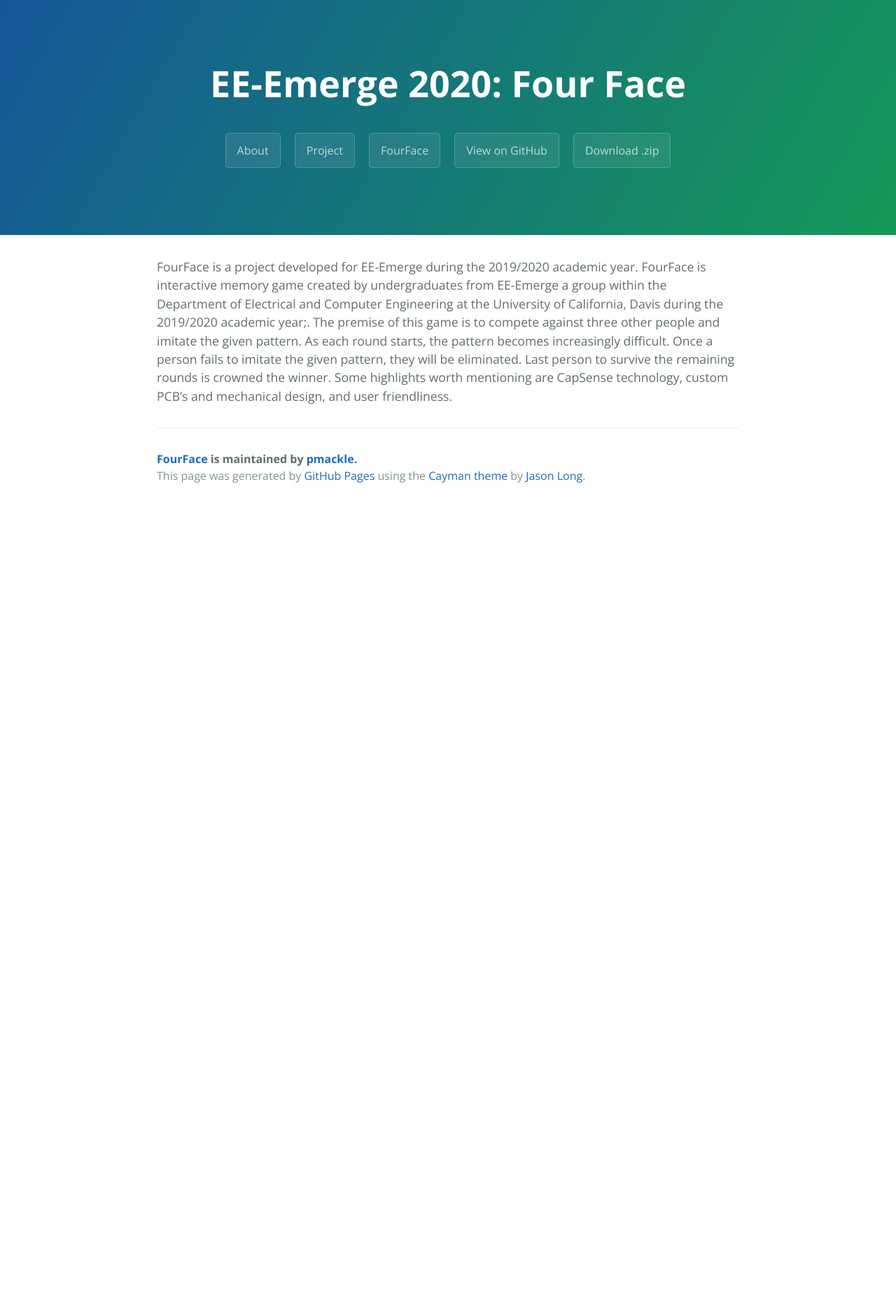
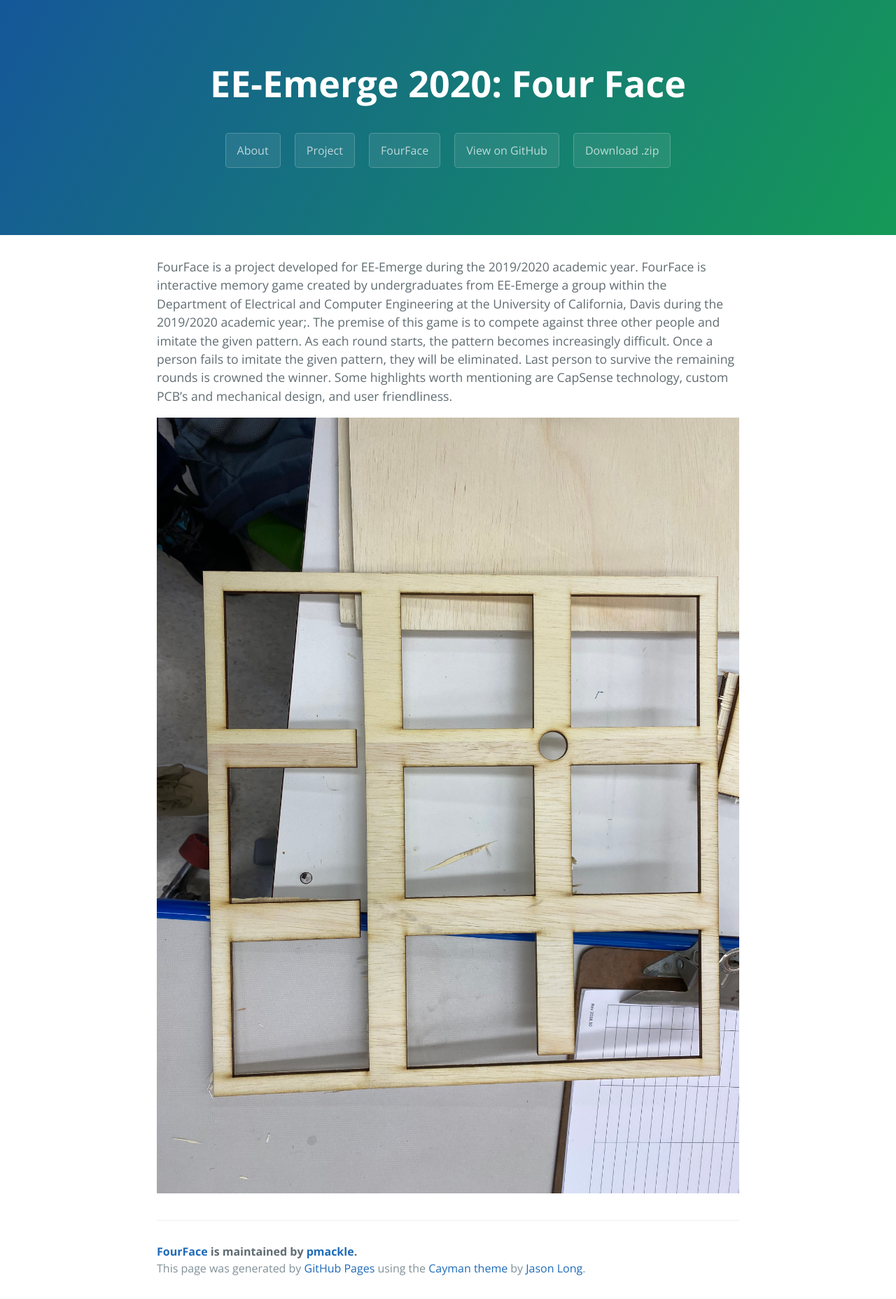
Before and after one commit to pmackle/EE-Emerge-2020-FourFace, a Jekyll site: the page built from docs/About.md, in a window 1280 px wide. Shown: the whole page at 70% size. Built offline with Jekyll 4.4.1, drawn with Linux system fonts in a browser that asks for light colours; before the commit the page ends 900 px from its top, so only the background shows below that.

Commit message:
Update About.md
testing image

```diff
--- a/docs/About.md
+++ b/docs/About.md
@@ -6,3 +6,5 @@
 
 
 FourFace is a project developed for EE-Emerge during the 2019/2020 academic year. FourFace is interactive memory game created by undergraduates from EE-Emerge a group within the Department of Electrical and Computer Engineering at the University of California, Davis during the 2019/2020 academic year;. The premise of this game is to compete against three other people and imitate the given pattern. As each round starts, the pattern becomes increasingly difficult. Once a person fails to imitate the given pattern, they will be eliminated. Last person to survive the remaining rounds is crowned the winner. Some highlights worth mentioning are CapSense technology, custom PCB's and mechanical design, and user friendliness.
+
+![Image of Frame](https://github.com/pmackle/EE-Emerge-2020-FourFace/blob/master/Documentation/Photos/Frame_Layer_P1.jpg)
```
